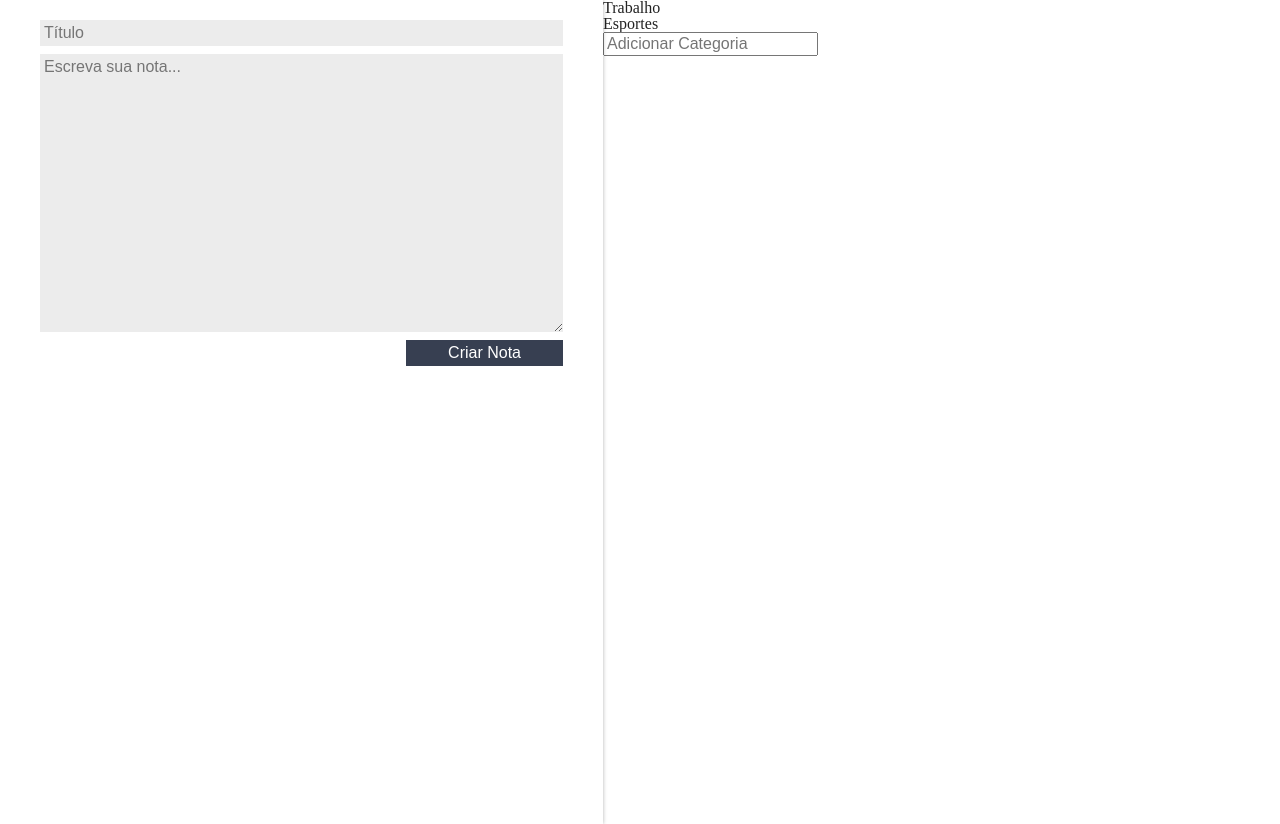
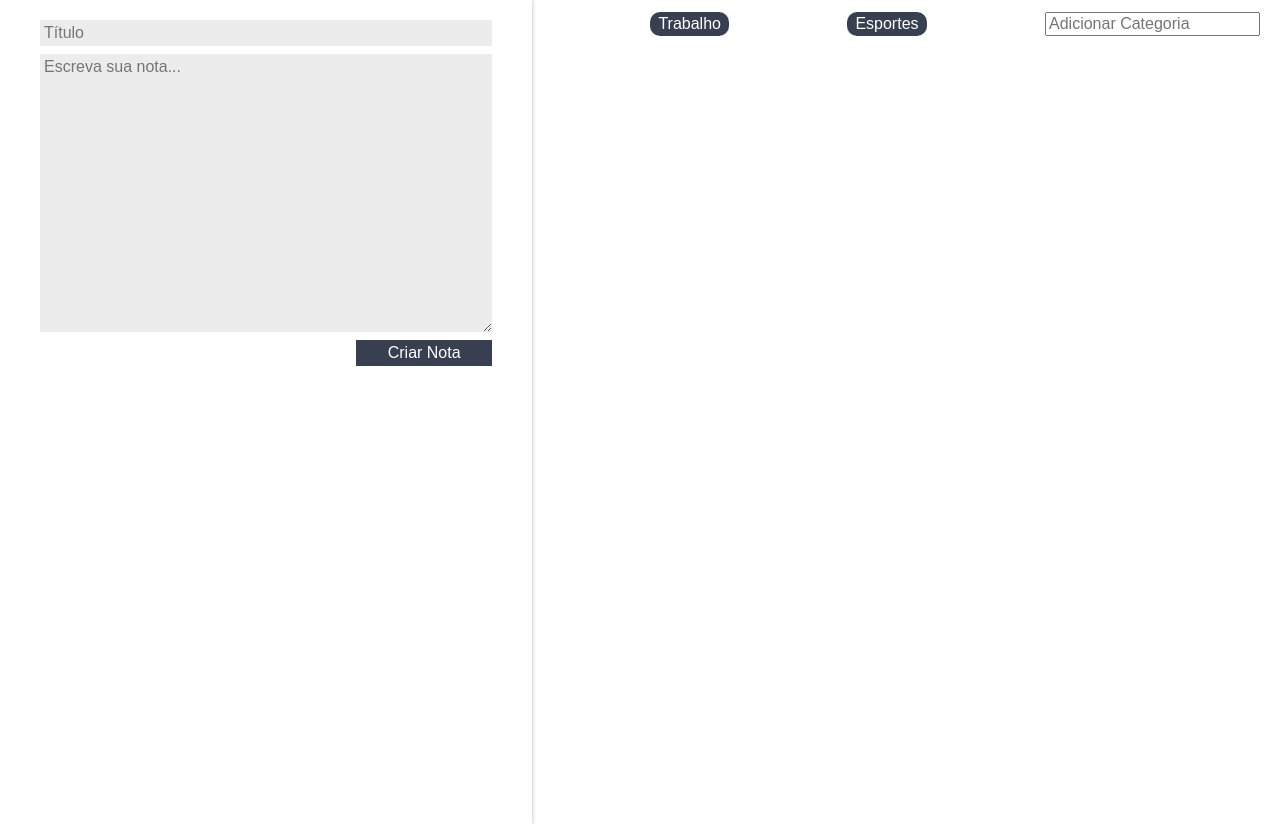
Before and after one commit to luizimcpi/curso-reactjs, a React (Create React App) app in the folder ceep/: page / in a window 1280 px wide. Built offline with nearby package versions, Linux system fonts and the light colour scheme; the HTML template or start-up script is replaced by a standard one.

Commit message:
feat: add style to categories

```diff
--- a/ceep/src/components/ListaDeCategorias/estilo.css
+++ b/ceep/src/components/ListaDeCategorias/estilo.css
@@ -1,15 +1,21 @@
-.lista-categorias {
-
+.lista-categorias{
+    display: flex;
+    flex-direction: row;
+    margin-top: 12px;
 }
-
-.lista-categorias_lista {
-
+.lista-categorias_lista{
+    flex: 1;
+    display: flex;
+    flex-direction: row;
+    justify-content: space-evenly;
 }
-
-.lista-categorias_item {
-
+.lista-categorias_item{
+    background-color: var(--secundaria);
+    color: white;
+    padding: 4px 8px;
+    border-radius: 10px;
+    font-family: Arial, Helvetica, sans-serif;
 }
-
-.lista-categorias_input {
-
+.lista-categorias_input{
+    margin-right: 20px;
 }
```
